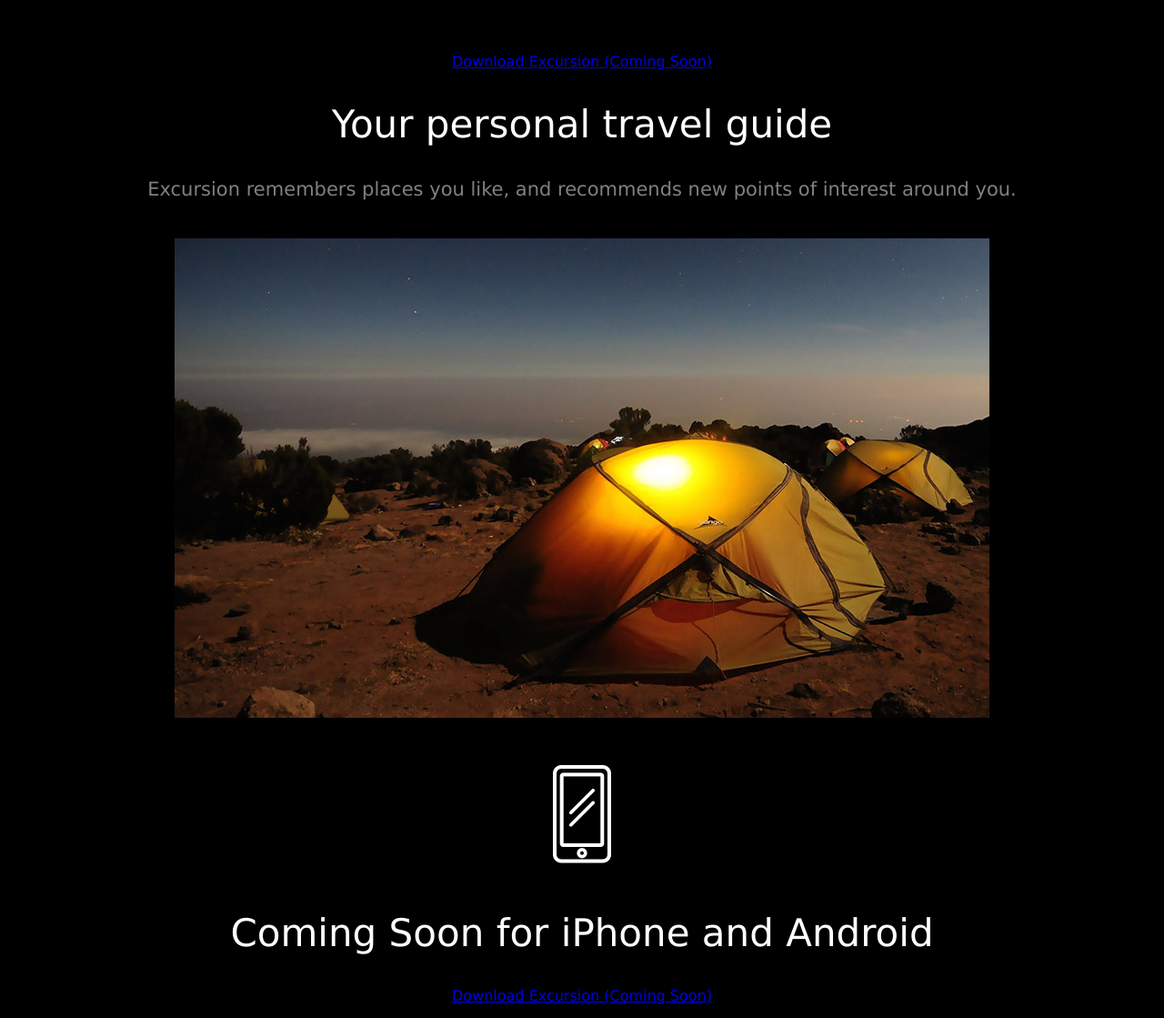
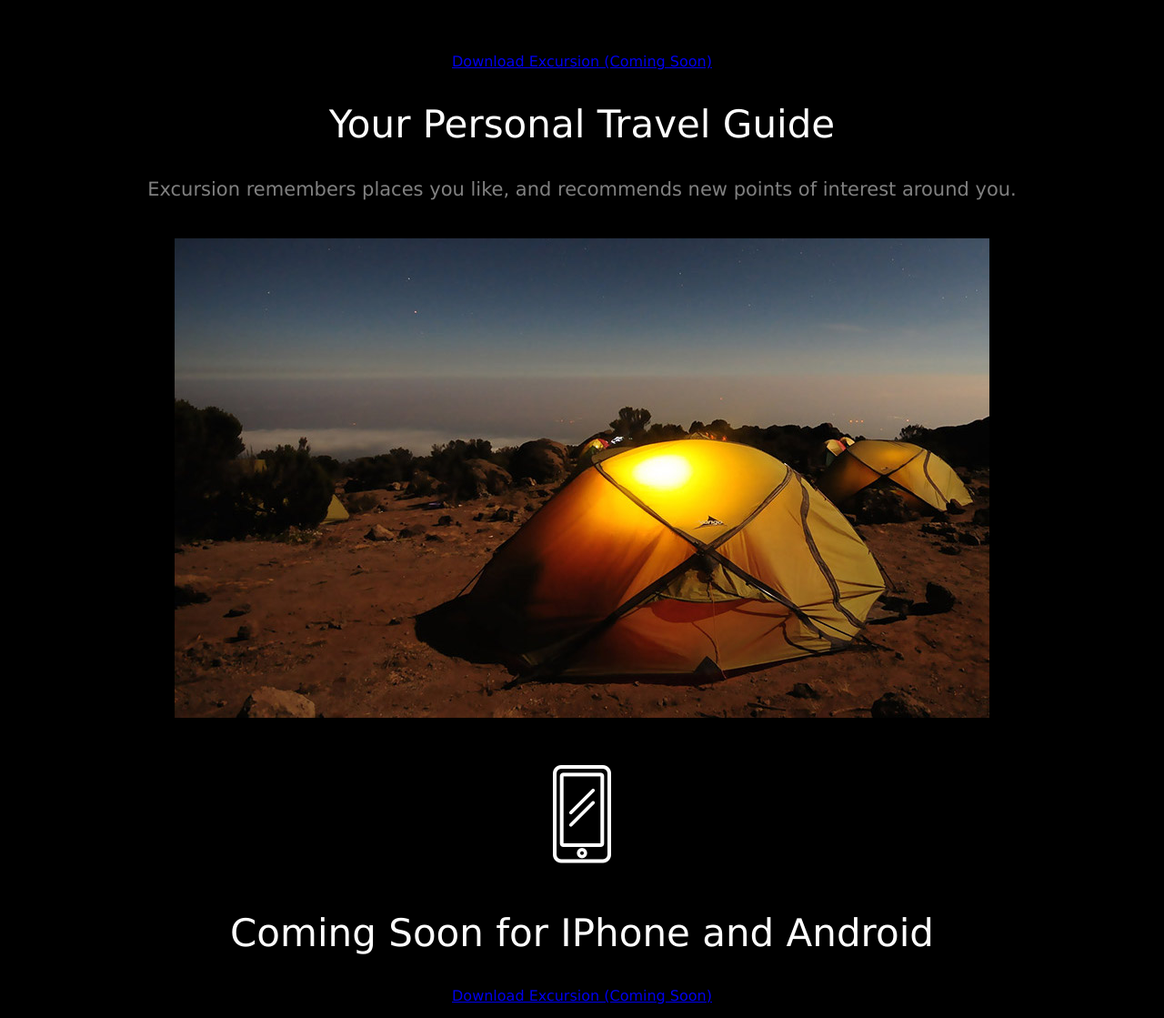
Before and after one commit to tblaauw65/excursion, a plain HTML site: page index.html in a window 1280 px wide. Shown: the part 781-1900 px from the top of the page at 91% size. Drawn offline with Linux system fonts and the light colour scheme; grey boxes are pictures that could not be loaded.

Commit message:
final vesion.

```diff
--- a/index.html
+++ b/index.html
@@ -14,11 +14,11 @@
       <p><a href="https://to5t65lh4l2imqi2b1hi2jv93b4j7ria69k8arrm25af0gvqeddg.codecademy.cloud/# "target="_blank">
       <div class="download"> Download Excursion (Coming Soon)</div></a>
       </p>
-    <h2>Your personal travel guide<h2>
+    <h2>Your Personal Travel Guide<h2>
       <p class="ptravel">Excursion remembers places you like, and recommends new points of interest around you.</p>
       <p class="camp"><img src="./resources/camp.jpg"></p>
       <p class="phone"><img src="./resources/phone.png"></p>
-    <h2>Coming Soon for iPhone and Android</h2>
+    <h2>Coming Soon for IPhone and Android</h2>
       <p class="soon"><a href="https://to5t65lh4l2imqi2b1hi2jv93b4j7ria69k8arrm25af0gvqeddg.codecademy.cloud/# "target="_blank">
       <div class="download">Download Excursion (Coming Soon)</div></a>
       </p>
--- a/resources/css/style.css
+++ b/resources/css/style.css
@@ -22,6 +22,9 @@ h1 {
   color: gray;
   text-align: center;
 }
+.phone{
+  text-align: center;
+}
 h2 {
   font-size: 42px;
   font-weight: normal;
```
